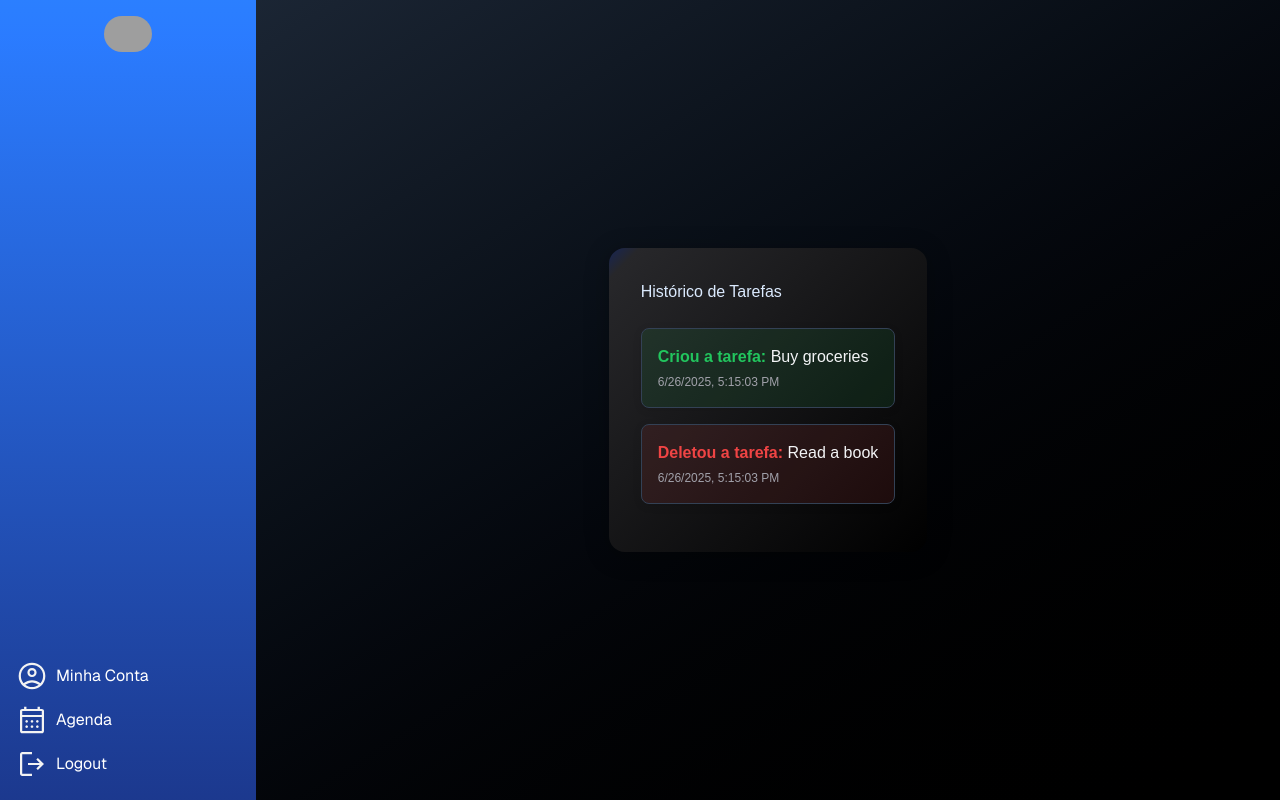
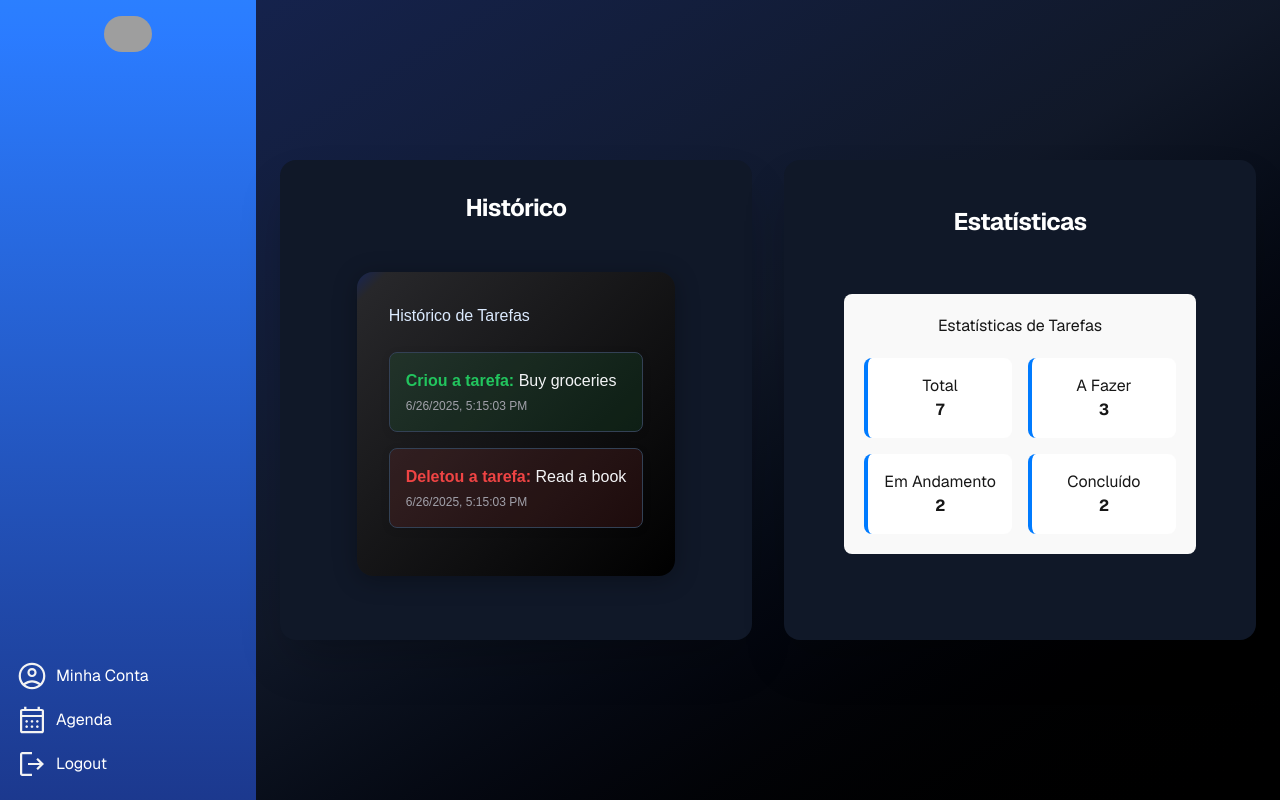
Before and after one commit to yanchagas04/MelembraAI, a Next.js app: page /Historico in a window 1280 px wide. Built offline with nearby package versions, Linux system fonts and the light colour scheme; grey boxes are pictures that could not be loaded.

Commit message:
modified:   src/app/Historico/page.tsx 	new file:   src/components/Estatisticas/StatisticsPage.tsx

```diff
--- a/src/app/Historico/page.tsx
+++ b/src/app/Historico/page.tsx
@@ -1,19 +1,34 @@
-"use client"
+"use client";
 import React, { useState, useEffect } from "react";
 import BarraLateral from "@/components/barraLateral/BarraLateral";
 import HistoricoComponent from "@/components/Historico/Historico";
+import StatisticsPage from "@/components/Estatisticas/StatisticsPage";
 
 export default function Historico() {
   const [nome, setNome] = useState("");
   useEffect(() => {
-      setNome(localStorage.getItem("nome") || "");
-  })
+    setNome(localStorage.getItem("nome") || "");
+  }, []);
+
   return (
-    <div className="flex flex-col-reverse md:flex-row w-screen h-screen bg-gradient-to-br from-blue-950 via-5% via-gray-800  to-black">
+    <div className="flex min-h-screen bg-gradient-to-br from-blue-950 via-gray-900 to-black">
       <BarraLateral foto_perfil={null} nome={nome} />
-      <div className="flex-1 flex items-center justify-center p-4">
-        <HistoricoComponent />
-      </div>
+      <main className="flex-1 flex flex-col items-center justify-center p-6">
+        <div className="w-full max-w-6xl grid grid-cols-1 md:grid-cols-2 gap-8">
+          <section className="bg-gray-900 bg-opacity-90 rounded-2xl shadow-2xl p-8 flex flex-col items-center justify-center transition-transform hover:scale-[1.02] hover:shadow-blue-900/40">
+            <h2 className="text-2xl font-bold text-white mb-4 tracking-tight">
+              Histórico
+            </h2>
+            <HistoricoComponent />
+          </section>
+          <section className="bg-gray-900 bg-opacity-90 rounded-2xl shadow-2xl p-8 flex flex-col items-center justify-center transition-transform hover:scale-[1.02] hover:shadow-blue-900/40">
+            <h2 className="text-2xl font-bold text-white mb-4 tracking-tight">
+              Estatísticas
+            </h2>
+            <StatisticsPage />
+          </section>
+        </div>
+      </main>
     </div>
   );
 }
--- /dev/null
+++ b/src/components/Estatisticas/StatisticsPage.tsx
@@ -0,0 +1,64 @@
+import React, { useEffect, useState } from 'react';
+
+type TaskStatus = 'TO_DO' | 'IN_PROGRESS' | 'DONE';
+interface Task { status: TaskStatus }
+interface TaskStatistics { total: number; toDo: number; inProgress: number; done: number }
+
+const mockTasks: Task[] = [
+  { status: 'TO_DO' }, { status: 'IN_PROGRESS' }, { status: 'DONE' },
+  { status: 'TO_DO' }, { status: 'IN_PROGRESS' }, { status: 'DONE' }, { status: 'TO_DO' }
+];
+
+const StatisticsPage: React.FC = () => {
+  const [stats, setStats] = useState<TaskStatistics>();
+  const [loading, setLoading] = useState(true);
+  const [error, setError] = useState<string>();
+
+  useEffect(() => {
+    setLoading(true);
+    setError(undefined);
+    setTimeout(() => {
+      try {
+        const total = mockTasks.length;
+        const toDo = mockTasks.filter(t => t.status === 'TO_DO').length;
+        const inProgress = mockTasks.filter(t => t.status === 'IN_PROGRESS').length;
+        const done = mockTasks.filter(t => t.status === 'DONE').length;
+        setStats({ total, toDo, inProgress, done });
+      } catch {
+        setError('Erro ao carregar estatísticas.');
+      } finally {
+        setLoading(false);
+      }
+    }, 1000);
+  }, []);
+
+  if (loading) return <div style={styles.container}>Carregando...</div>;
+  if (error) return <div style={styles.container}>{error}</div>;
+
+  return (
+    <div style={styles.container}>
+      <h2>Estatísticas de Tarefas</h2>
+      <div style={styles.grid}>
+        <StatCard label="Total" value={stats?.total} />
+        <StatCard label="A Fazer" value={stats?.toDo} />
+        <StatCard label="Em Andamento" value={stats?.inProgress} />
+        <StatCard label="Concluído" value={stats?.done} />
+      </div>
+    </div>
+  );
+};
+
+const StatCard = ({ label, value }: { label: string; value?: number }) => (
+  <div style={styles.card}>
+    <div>{label}</div>
+    <strong>{value}</strong>
+  </div>
+);
+
+const styles: { [k: string]: React.CSSProperties } = {
+  container: { maxWidth: 500, margin: '40px auto', padding: 20, background: '#f9f9f9', borderRadius: 8, textAlign: 'center' },
+  grid: { display: 'grid', gridTemplateColumns: 'repeat(2,1fr)', gap: 16, marginTop: 20 },
+  card: { background: '#fff', borderRadius: 8, padding: 16, borderLeft: '4px solid #007bff' }
+};
+
+export default StatisticsPage;
```
